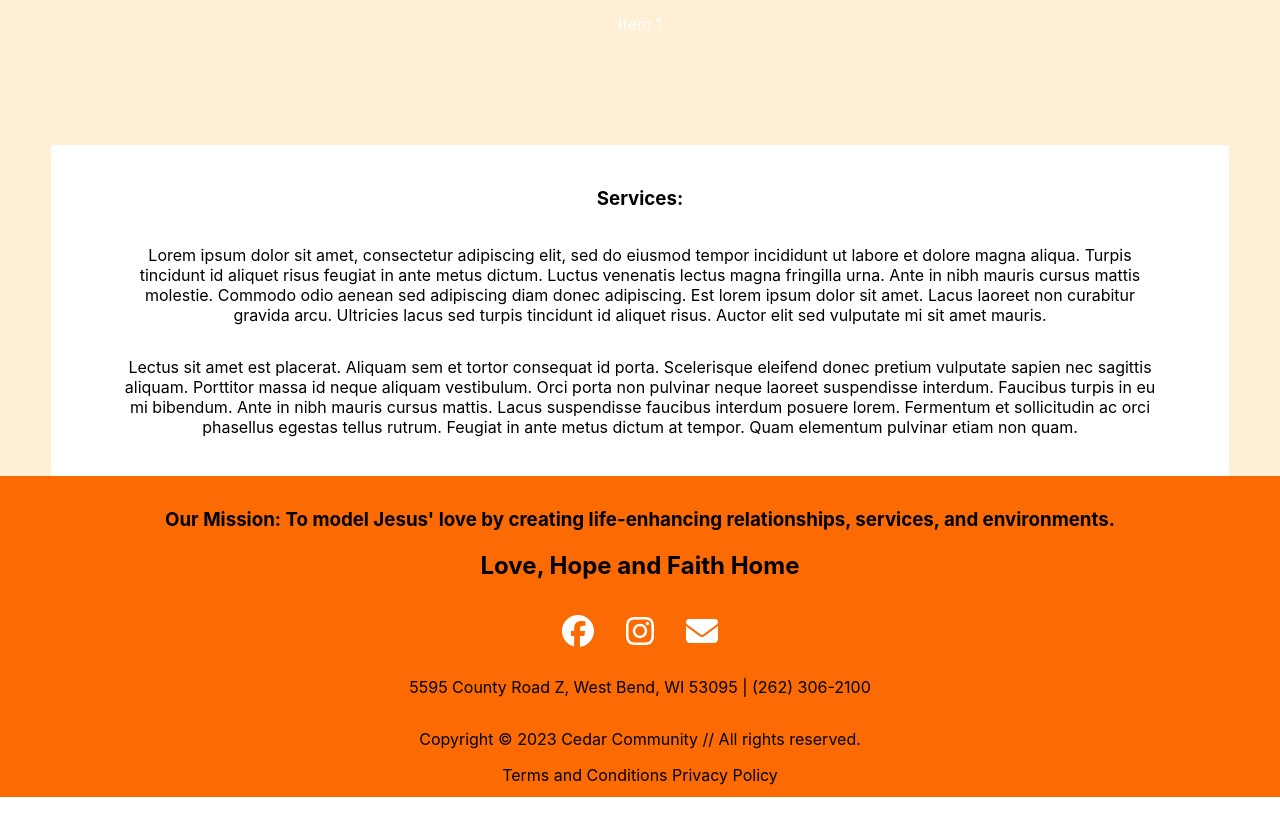
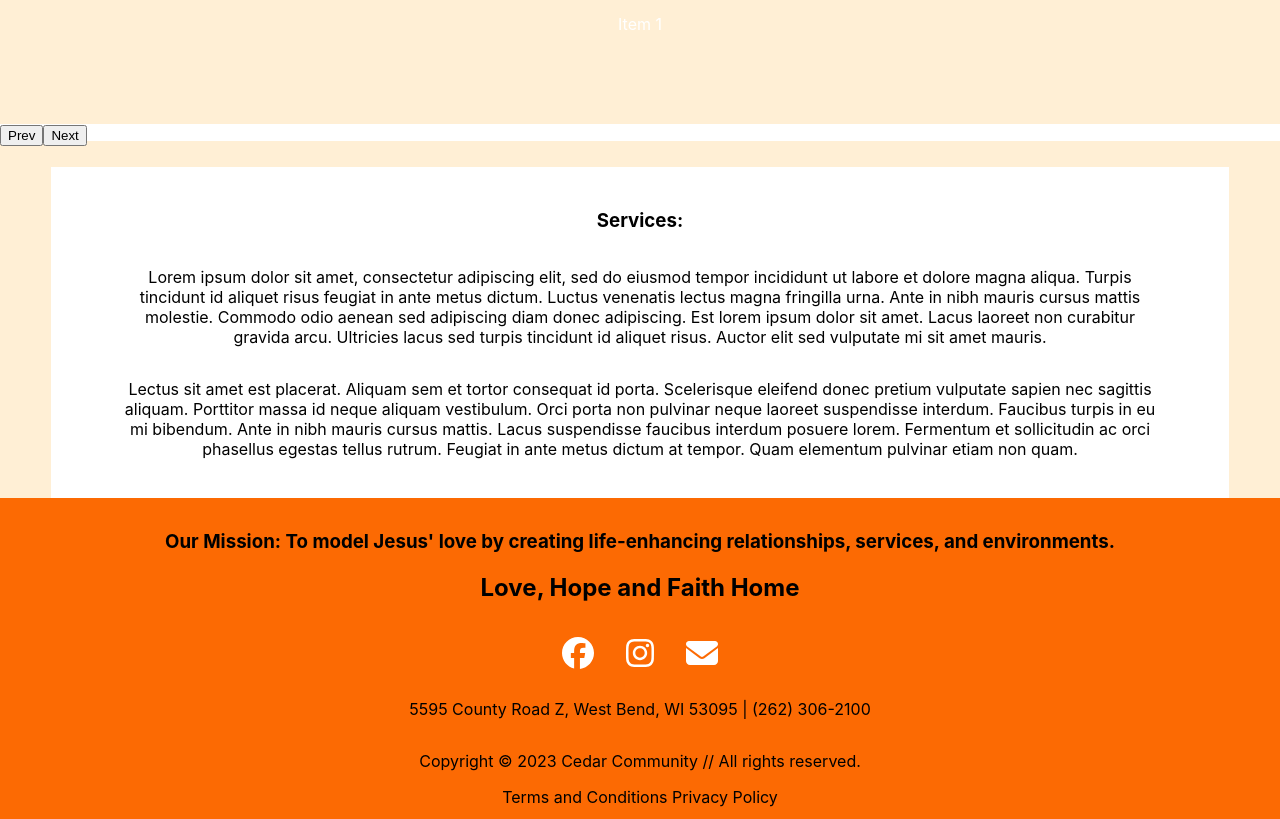
Before and after one commit to Ben-Jarvie/LFHome, a React (Create React App) app in the folder seventhave/: page / in a window 1280 px wide. Shown: the part 1080-1899 px from the top of the page. Before the commit the page ends 1877 px from the top, so only its background shows below. Built offline with nearby package versions, Linux system fonts and the light colour scheme.

Commit message:
adding prev and next buttons for carousel

```diff
--- a/seventhave/src/components/carousel/Carousel.js
+++ b/seventhave/src/components/carousel/Carousel.js
@@ -30,6 +30,22 @@ const Carousel = ({ children }) => {
                     return React.cloneElement(child, { width: "100%"});
                 })}
             </div>
+            <div className='indicators'>
+                <button
+                    onClick={() => {
+                        updateIndex(activeIndex - 1);
+                    }}
+                >
+                    Prev
+                </button>
+                <button
+                    onClick={() => {
+                        updateIndex(activeIndex + 1);
+                    }}
+                >
+                    Next
+                </button>
+            </div>
         </div>
     );
 };
```
